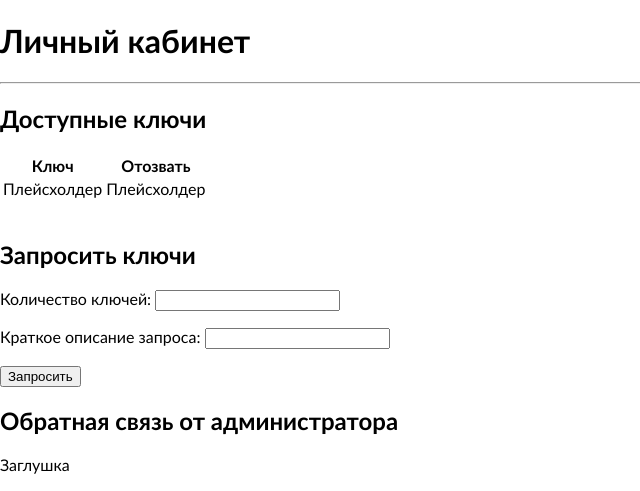
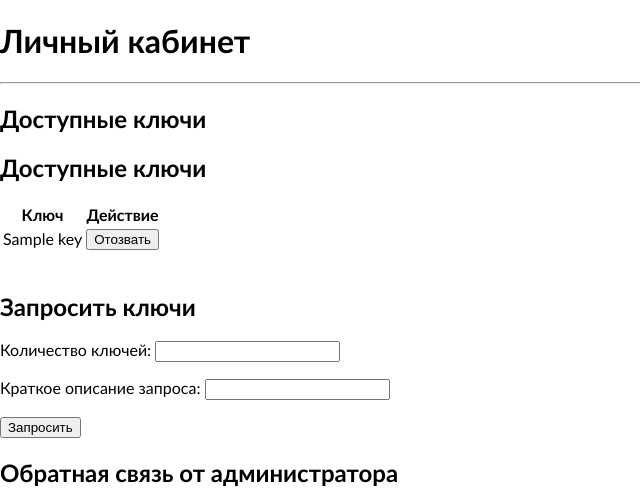
Before and after one commit to Docent681/docent-vpn, a Flask app: page /user_dashboard in a window 1280 px wide. Shown: the top 491 px of the page, without its empty margins (0-640 px from the left). Run offline with Flask 3, Linux system fonts and the light colour scheme; the visitor is signed in with stand-in values (Sample User, id 1); tables that the repository leaves empty hold one stand-in row (values such as "Sample post").

Commit message:
P: delete_key logic

```diff
--- a/backend/app.py
+++ b/backend/app.py
@@ -113,6 +113,9 @@ def login():
             error = "У вас нет прав администратора"
 
         else:
+            session.clear()
+            session['current_user_login'] = username
+
             if user_type == 'user_choice':
                 return redirect(url_for('user_dashboard'))
             return redirect(url_for("admin_dashboard"))
@@ -120,12 +123,42 @@ def login():
     return render_template('login.html', error=error)
 
 #Основная страница пользователя
-@app.route('/user_dashboard')
+@app.route('/user_dashboard', methods=['GET'])
 def user_dashboard():
-    return render_template('user_dashboard.html')
+    current_user = session.get('current_user_login')
+    session.clear()
+    error = None
+    keys = Key.query.filter(Key.username == current_user).all()
+
+
+
+
+    session['current_user_login'] = current_user
+    return render_template('user_dashboard.html', keys=keys)
+
+@app.route('/delete_key', methods=['POST'])
+def delete_key():
+    current_user = session.get('current_user_login')
+    session.clear()
+
+    key_id = request.form.get('key_id')
+    if not key_id:
+        return redirect(url_for('user_dashboard'))
+    key = Key.query.filter(Key.id == key_id).first()
+    if key is None:
+        pass
+    else:
+        if key.username != current_user:
+            pass
+
+        db.session.delete(key)
+        db.session.commit()
+
+    return redirect(url_for('user_dashboard'))
+
 
 #Основная страница администратора
-@app.route('/admin_dashboard')
+@app.route('/admin_dashboard', methods=['GET', 'POST'])
 def admin_dashboard():
     return render_template('admin_dashboard.html')
 
--- a/backend/templates/user_dashboard.html
+++ b/backend/templates/user_dashboard.html
@@ -8,19 +8,31 @@
 <h1>Личный кабинет </h1>
 <hr>
 <h2>Доступные ключи</h2>
+<h2>Доступные ключи</h2>
+{% if keys %}
 <table>
     <tr>
         <th>Ключ</th>
-        <th>Отозвать</th>
+        <th>Действие</th>
     </tr>
+    {% for key in keys %}
     <tr>
-        <td>Плейсхолдер</td>
-        <td>Плейсхолдер</td>
+        <td>{{ key.get_keyname() }}</td>
+        <td>
+            <form action="{{ url_for('delete_key') }}" method="POST">
+                <input type="hidden" name="key_id" value="{{ key.id }}">
+                <button type="submit" onclick="return confirm('Удалить ключ?')">Отозвать</button>
+            </form>
+        </td>
     </tr>
+    {% endfor %}
 </table>
-<br>
+{% else %}
+<p>У вас пока нет ключей.</p>
+{% endif %}<br>
+
 <h2>Запросить ключи</h2>
-<form action="{{ url_for('user_dashboard') }}" method="POST">
+<form action="{{ url_for('request_key') }}" method="POST">
     <p>
         <label for="key_amount">Количество ключей: </label>
         <input type="number" id="key_amount" name="key_amount" required>
```
